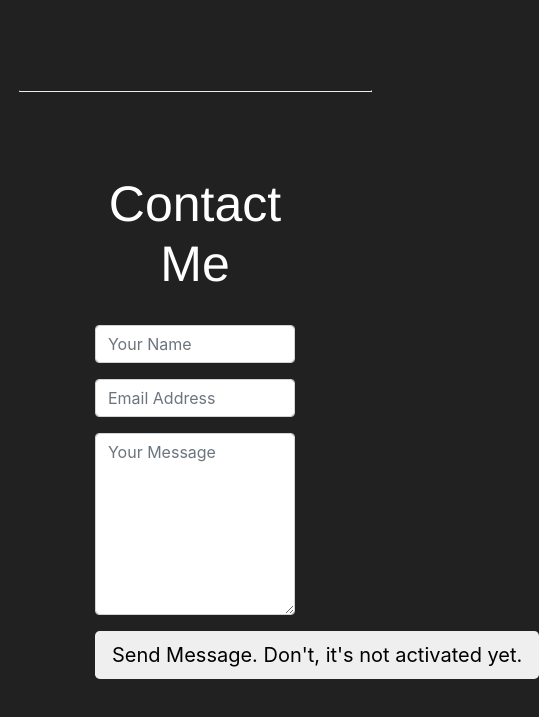
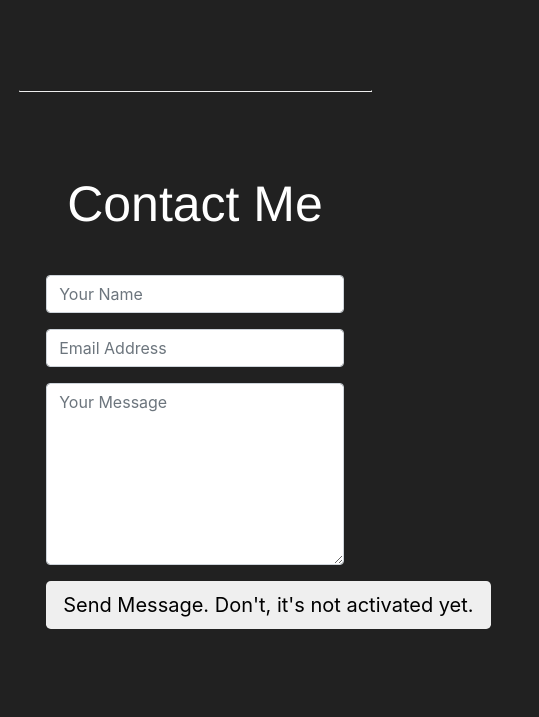
Before and after one commit to DeLunaJJ/DeLunaWebsite, a plain HTML site: page index.html in a window 390 px wide. Shown: the part 3035-3752 px from the top of the page, 539 px wide, since content can reach past the window. Drawn offline with nearby package versions, Linux system fonts and the light colour scheme; some icons are missing.

Commit message:
styling fixes

```diff
--- a/index.html
+++ b/index.html
@@ -168,10 +168,10 @@
   </div>
 
 </div>
-
+</div>
 
 <div class="clear"></div>
-<section class="class"></section>
+
 
 <hr>
  <!-- Contact Form  -->
--- a/portfolio.css
+++ b/portfolio.css
@@ -510,6 +510,7 @@ a:hover{
         max-width:80px;
         font-size: 15px;
     }
+
 }
 
 .reel {
@@ -703,9 +704,10 @@ input{
      font-size: 50px;
  }
 
- #contact{
-     width: 80%;
- }
+ .contactBox{
+    width: 100%;
+
+}
 
  .row{
     padding-top: 10%;
@@ -947,6 +949,7 @@ input{
     }
     .videoLabel{
         margin-top:65px;
+        height: 50px;
     }
 
     .title{
```
